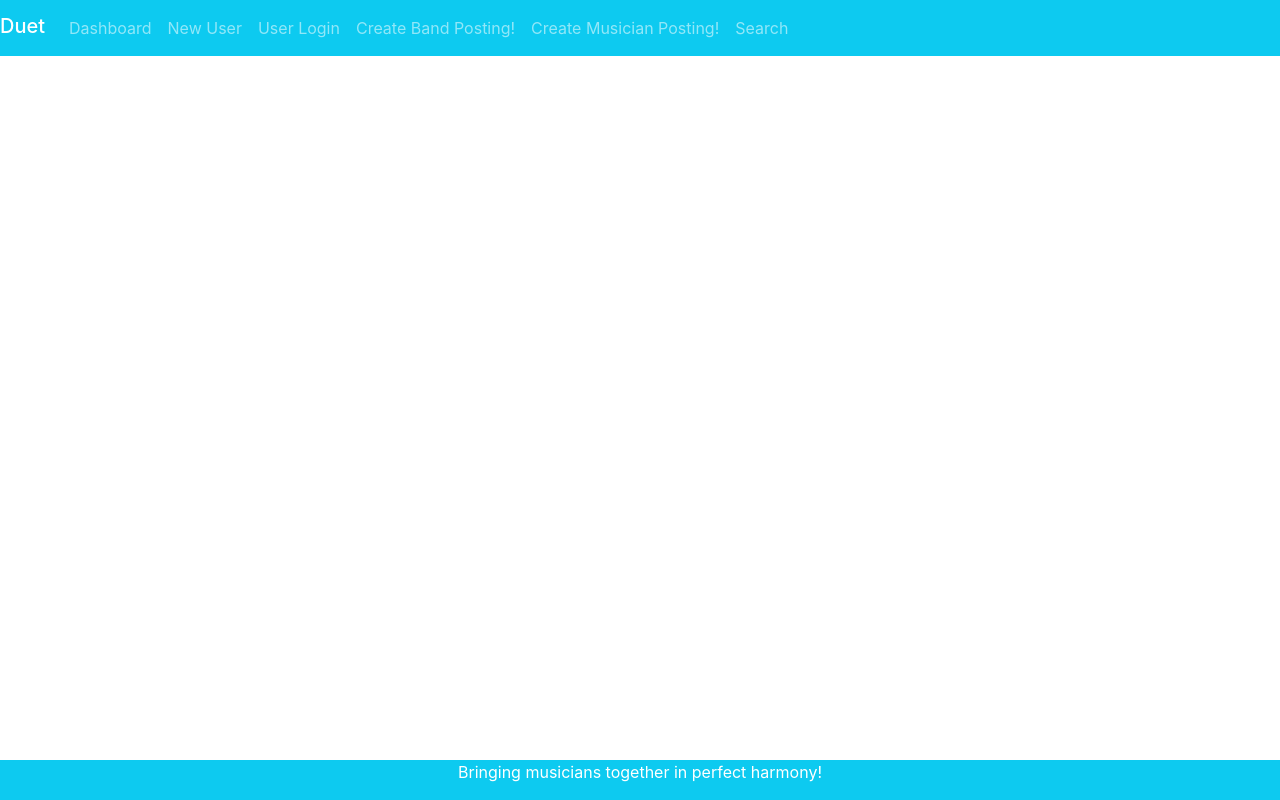
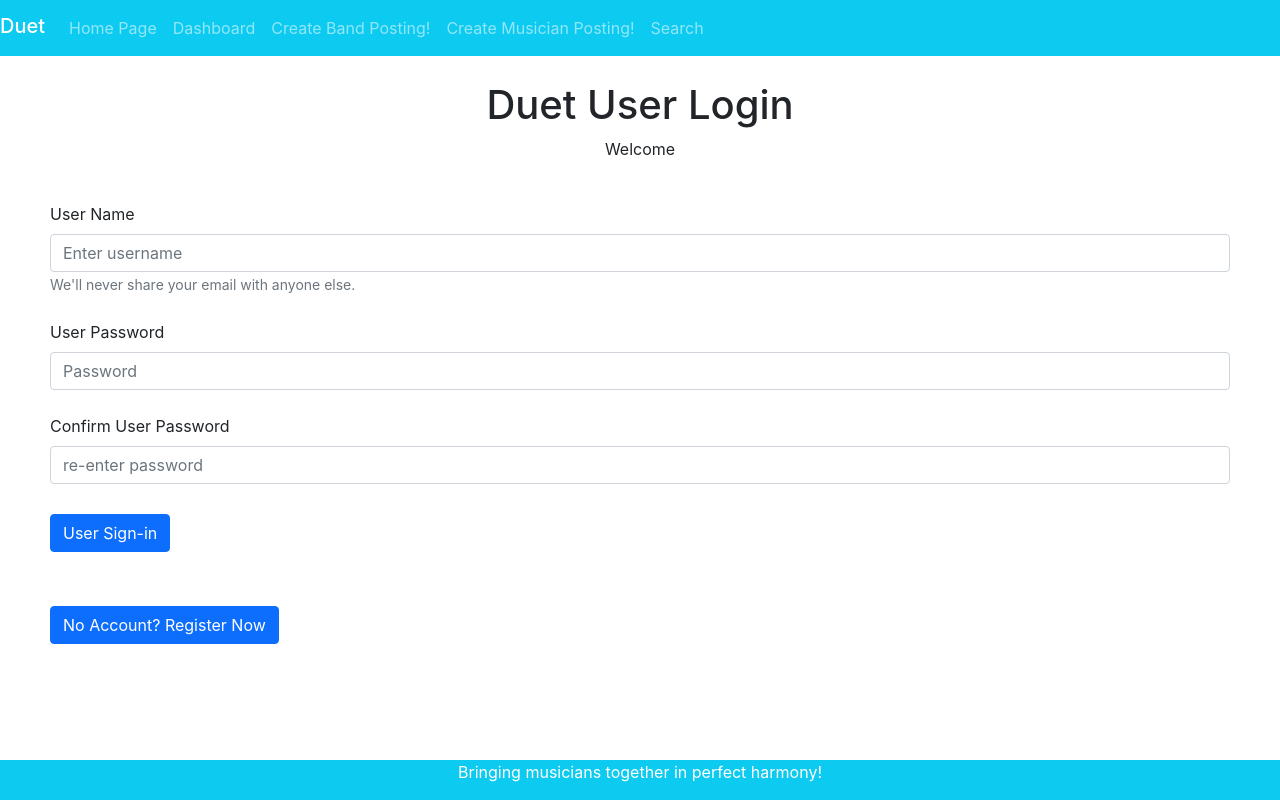
Before and after one commit to NW-Scrappy/duet, a React (Create React App) app in the folder client/: page / in a window 1280 px wide. Built offline with nearby package versions, Linux system fonts and the light colour scheme.

Commit message:
homepage nav bar chnage

```diff
--- a/client/src/App.js
+++ b/client/src/App.js
@@ -17,7 +17,7 @@ function App() {
       <Router>
         <NavBar />
 
-        <Route exact path="/" />
+        <Route exact path="/"  component={SignInForm} />
         <Route exact path="/Dashboard" component={Dashboard} />
         <Route exact path="/postband" component={PostFormBand} />
 
--- a/client/src/components/Navbar.js
+++ b/client/src/components/Navbar.js
@@ -7,7 +7,7 @@ import React from "react"
 // import { BrowserRouter as Router, Route, Link, Switch } from "react-router-dom";
 function Navbar() {
     return (
-        <nav  className="navbar navbar-expand-lg navbar-dark bg-info">
+      <nav className="navbar navbar-expand-lg navbar-dark bg-info">
         <span className="navbar-brand mb-1 h1">Duet</span>
         <button
           className="navbar-toggler"
@@ -22,29 +22,42 @@ function Navbar() {
         </button>
         <nav className="collapse navbar-collapse" id="navbarSupportedContent">
           <ul className="nav navbar-nav navbar-right">
+
+
             <li className="nav-item">
-            <a className="nav-link" href="/Dashboard">Dashboard</a>
-          </li>
-          <li className="nav-item">
-            <a className="nav-link" href="/newuser">New User</a>
-            </li>
-            <li className="nav-item">
-              <a className="nav-link" href="/usersignin">User Login</a>
-            </li>
-          <li className="nav-item">
-              <a className="nav-link" href="/postband">Create Band Posting!</a>
-          </li>
-          <li className="nav-item">
-
-            <a className="nav-link" href="/postmusician">Create Musician Posting!</a>
+              <a className="nav-link" href="/">
+                Home Page
+              </a>
             </li>
 
             <li className="nav-item">
-            <a className="nav-link" href="/SearchPage">Search</a>
+              <a className="nav-link" href="/Dashboard">
+                Dashboard
+              </a>
+            </li>
+            {/* <li className="nav-item">
+            <a className="nav-link" href="/newuser">New User</a>
+            </li> */}
+
+            <li className="nav-item">
+              <a className="nav-link" href="/postband">
+                Create Band Posting!
+              </a>
+            </li>
+            <li className="nav-item">
+              <a className="nav-link" href="/postmusician">
+                Create Musician Posting!
+              </a>
+            </li>
+
+            <li className="nav-item">
+              <a className="nav-link" href="/SearchPage">
+                Search
+              </a>
             </li>
           </ul>
         </nav>
       </nav>
-    )
+    );
 }
 export default Navbar
--- a/client/src/components/SignInForm.js
+++ b/client/src/components/SignInForm.js
@@ -18,8 +18,7 @@ const SignInForm = () => {
                 <Container>
                     <h1>Duet User Login</h1>
                     <p>
-                        This is a modified jumbotron that occupies the entire horizontal space of
-                        its parent.
+                       Welcome
     </p>
                 </Container>
             </Jumbotron>
--- a/client/src/page-components/DashBoard.js
+++ b/client/src/page-components/DashBoard.js
@@ -1,8 +1,21 @@
 import React from "react"
+import Button from "react-bootstrap/Button";
+function Dashboard() {
+    return (
+        <div>
 
-function Dashboard() {
-    return(
-        <p>Dashboard</p>
+                <Button href="/Dashboard" className="UserBtn" variant="primary" type="submit">
+                    User Sign-in
+  </Button>
+                <br></br>
+                <br></br>
+                <Button href="/newuser" className="UserBtn" variant="primary" type="submit">
+                  No Account? Register Now
+  </Button>
+
+
+        </div>
+
     )
 }
 export default Dashboard;
```
Also changed, not shown: client/src/page-components/NewUser.js (deleted, +0 -8 lines). Lines whose indentation alone changed are shown as unchanged.
